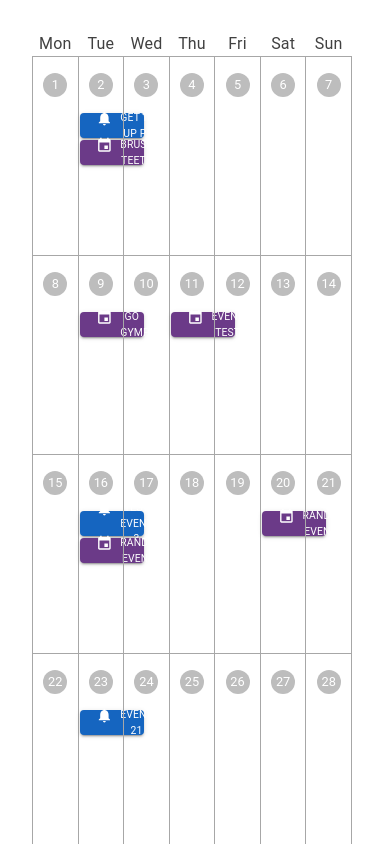
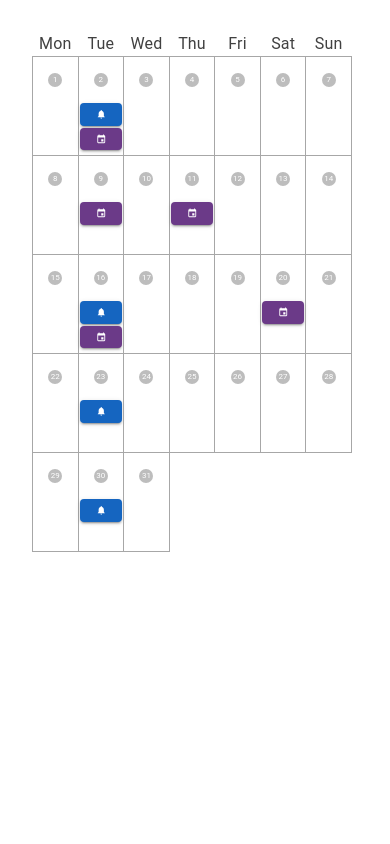
Before and after one commit to Zulaxy/assignment-calendar, a React (Create React App) app: page / in a window 390 px wide. Shown: the top 844 px of the page. Built offline with nearby package versions, Linux system fonts and the light colour scheme.

Commit message:
added some responsiveness

```diff
--- a/src/components/EventField.tsx
+++ b/src/components/EventField.tsx
@@ -3,7 +3,7 @@ import React from "react";
 
 //material ui
 import { Button, Stack, Typography } from "@mui/material";
-import { Event, Notifications } from "@mui/icons-material";
+import { Event, NoEncryption, Notifications } from "@mui/icons-material";
 
 //types & utils
 import { CalendarEvent } from "../types/types";
@@ -17,8 +17,9 @@ const EventField = ({ event }: EventField) => {
   return (
     <Button
       sx={{
+        minWidth: "0px",
         width: "auto",
-        height: "25px",
+        height: "auto",
         mx: "1px",
         mb: "2px",
         backgroundColor:
@@ -40,19 +41,40 @@ const EventField = ({ event }: EventField) => {
     >
       <Stack
         direction="row"
-        sx={{ display: "flex", justifyContent: "space-between", width: "100%" }}
+        sx={{
+          display: "flex",
+          justifyContent: "space-between",
+          width: "100%",
+          alignItems: "center",
+          alignContent: "center",
+        }}
       >
-        <Stack direction="row">
-          {event.type === "meeting" && <Event sx={{ fontSize: "1.2em" }} />}
+        <Stack direction="row" alignItems="center">
+          {event.type === "meeting" && (
+            <Event sx={{ fontSize: { xs: "0.75em", sm: "1.2em" } }} />
+          )}
           {event.type === "reminder" && (
-            <Notifications sx={{ fontSize: "1.2em" }} />
+            <Notifications sx={{ fontSize: { xs: "0.75em", sm: "1.2em" } }} />
           )}
-          <Typography sx={{ fontSize: "0.65rem", pl: 1 }}>
+          <Typography
+            sx={{
+              fontSize: "0.65rem",
+              pl: 1,
+              display: { xs: "none", sm: "block" },
+            }}
+          >
             {event.title}
           </Typography>
         </Stack>
 
-        <Typography sx={{ fontSize: "0.65rem" }}>{event.hour}</Typography>
+        <Typography
+          sx={{
+            fontSize: "0.65rem",
+            display: { xs: "none", sm: "none", md: "block" },
+          }}
+        >
+          {event.hour}
+        </Typography>
       </Stack>
     </Button>
   );
--- a/src/components/SingleDay.tsx
+++ b/src/components/SingleDay.tsx
@@ -75,7 +75,7 @@ const SingleDay = ({ singleDay }: SingleDayProps) => {
       sx={{
         border: `1px solid ${myAppColors.contarstGray}`,
         width: "calc(100% / 7)",
-        height: "200px",
+        height: { xs: "100px", sm: "200px" },
         boxSizing: "border-box",
         flexShrink: 0,
         marginBottom: "-1px",
@@ -109,9 +109,9 @@ const SingleDay = ({ singleDay }: SingleDayProps) => {
       >
         <Avatar
           sx={{
-            fontSize: "0.80em",
-            width: 24,
-            height: 24,
+            fontSize: { xs: "0.50em", sm: "0.80em" },
+            width: { xs: 14, sm: 24 },
+            height: { xs: 14, sm: 24 },
             my: 2,
             backgroundColor:
               clickedDate === singleDay.day ? myAppColors.mainBlue : null,
```
